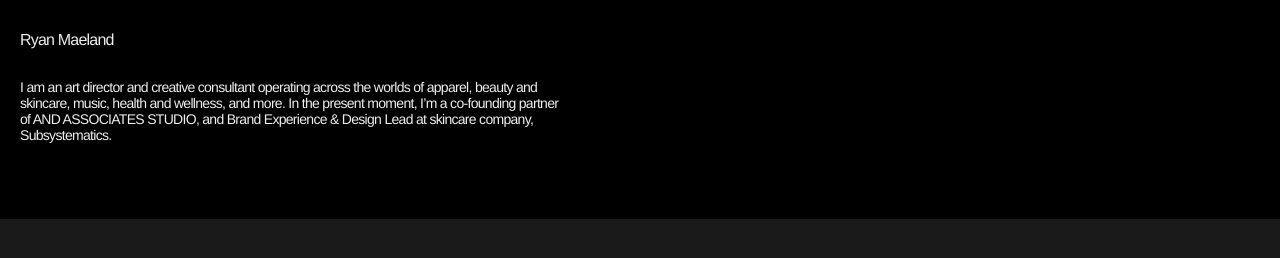
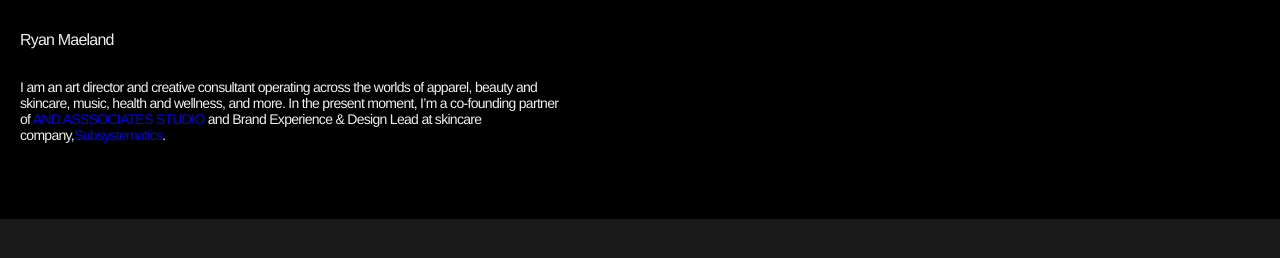
Before and after one commit to and-associates/rm-homepage-production, a website: page index.html in a window 1280 px wide. Drawn offline with Linux system fonts and the light colour scheme; a web font is replaced by a local one.

Commit message:
Update index.html

```diff
--- a/index.html
+++ b/index.html
@@ -79,7 +79,9 @@
             </div>
             <div class="about">
                 <h2>
-                    I am an art director and creative consultant operating across the worlds of apparel, beauty and skincare, music, health and wellness, and more. In the present moment, I’m a co-founding partner of AND ASSOCIATES STUDIO, and Brand Experience & Design Lead at skincare company, Subsystematics.
+                    I am an art director and creative consultant operating across the worlds of apparel, beauty and skincare, music, health and wellness, and more.
+                    In the present moment, I’m a co-founding partner of <a href="www.andassociates.studio" target="_blank">AND ASSSOCIATES STUDIO</a>
+                    and Brand Experience & Design Lead at skincare company,<a href="www.subsystematics.com" target="_blank">Subsystematics</a>.
                 </h2>
             </div>
 
```
